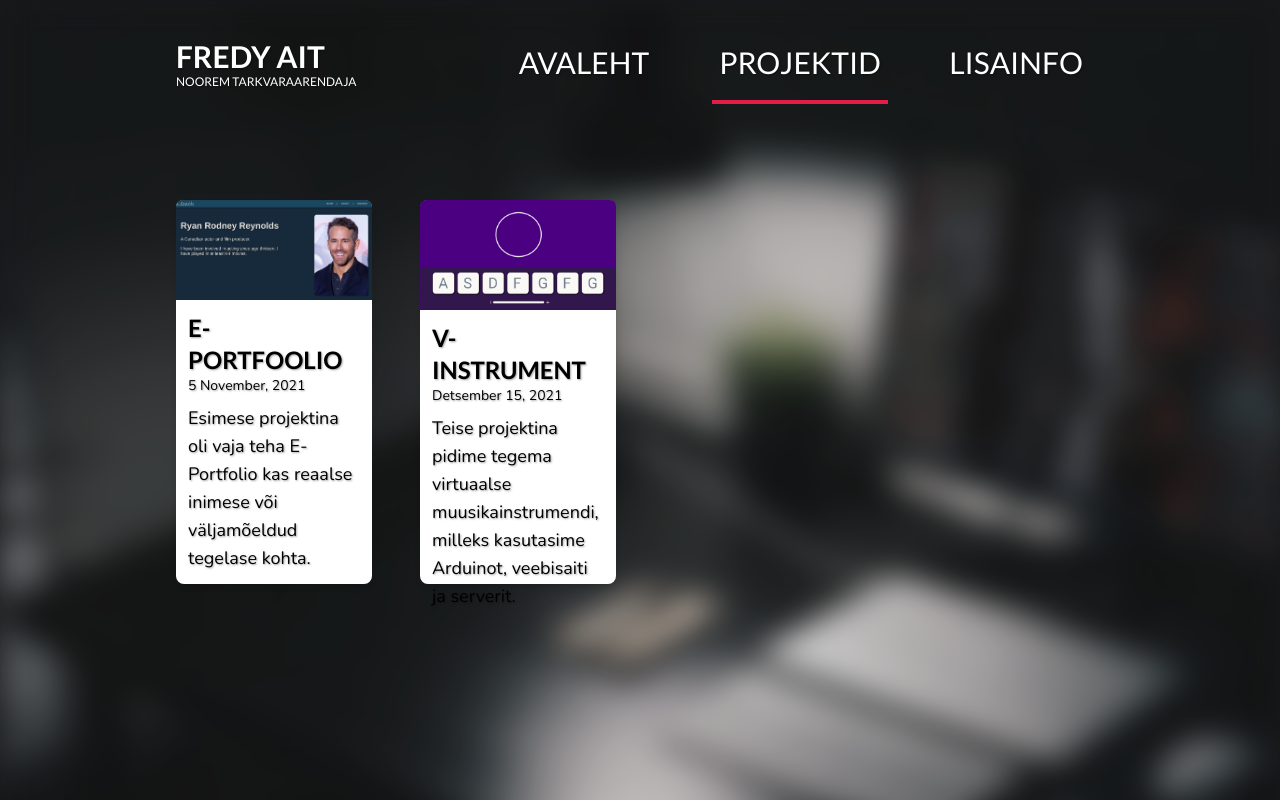
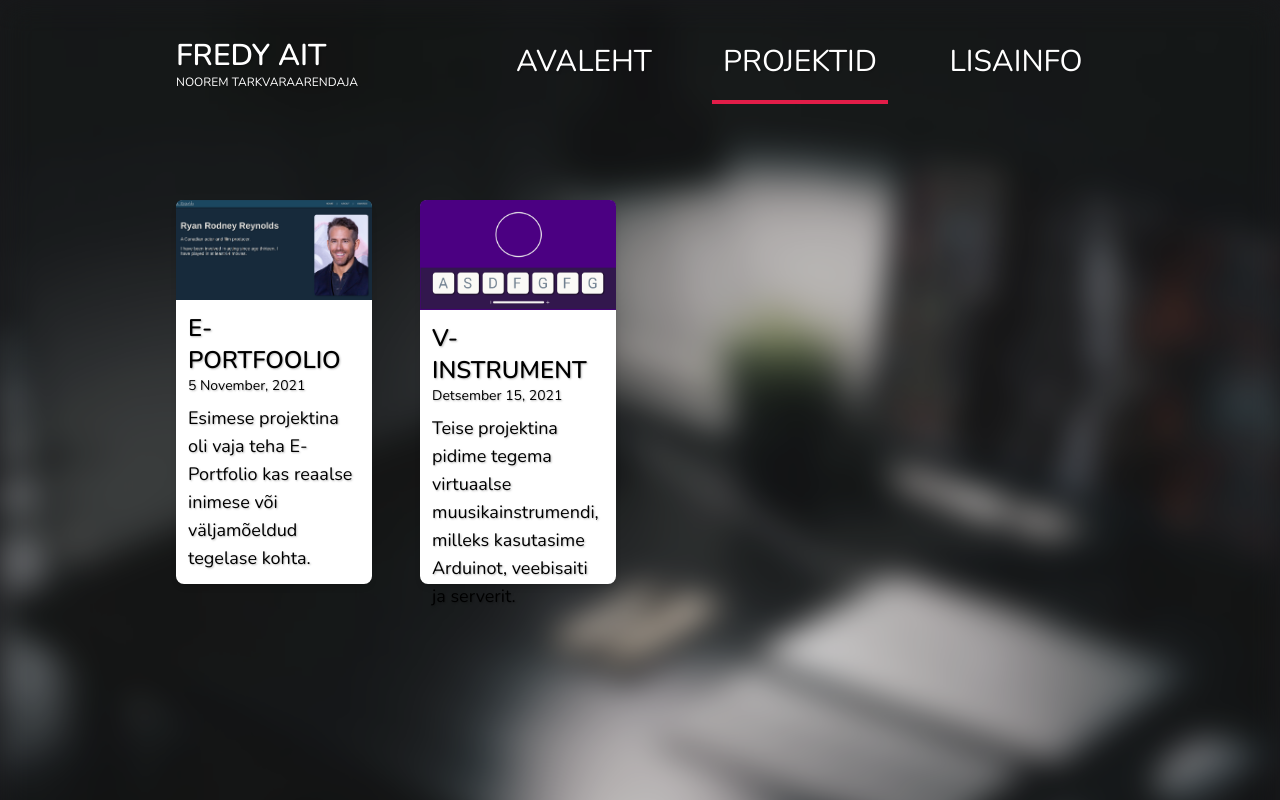
Before and after one commit to Frappyy/portfolio-tailwind, a website: page projects.html in a window 1280 px wide. Drawn offline with nearby package versions, Linux system fonts and the light colour scheme.

Commit message:
font changes

```diff
--- a/projects.html
+++ b/projects.html
@@ -4,19 +4,16 @@
     <meta charset="UTF-8">
     <meta http-equiv="X-UA-Compatible" content="IE=edge">
     <meta name="viewport" content="width=device-width, initial-scale=1.0">
-    <link rel="preconnect" href="https://fonts.googleapis.com">
-    <link rel="preconnect" href="https://fonts.gstatic.com" crossorigin>
-    <link href="https://fonts.googleapis.com/css2?family=Lato:ital,wght@0,100;0,300;0,400;0,700;0,900;1,100;1,300;1,400;1,700;1,900&family=Nunito:ital,wght@0,200;0,300;0,400;0,500;0,600;0,700;0,800;0,900;1,200;1,300;1,400;1,500;1,600;1,700;1,800;1,900&display=swap" rel="stylesheet">
     <script src="https://kit.fontawesome.com/1e98863f1b.js" crossorigin="anonymous"></script>
     <link rel="stylesheet" href="Assets/styles.css">
     <title>Fredy Ait Portfoolio</title>
 </head>
 
 <body>
-    <div class="p-6 font-['Lato'] lg:px-24 xl:px-44">
+    <div class="p-6 font-['Nunito'] lg:px-24 xl:px-44">
         <header class="h-full flex justify-between lg:h-20">
             <div class="flex justify-center items-center h-full">
-                <a href="index.html" class="text-white hover:text-rose-600 trans02 text-shdw-light">
+                <a href="index.html" class="text-white hover:text-rose-600 trans02 text-shdw-light ">
                     <p class="text-2xl lg:text-3xl font-semibold">FREDY AIT</p>
                     <p class="text-xs">NOOREM TARKVARAARENDAJA</p>
                 </a>
@@ -47,16 +44,16 @@
                 <img src="Assets/Images/1-projektipaev-portfoolio.jpg" alt="1-projektipaev-portfoolio" class="w-full h-32 rounded-t-md object-cover">
                 <div class="p-3">
                     <h1 class="text-2xl font-semibold">E-PORTFOOLIO</h1>
-                    <p class="text-sm mb-2 font-['Nunito']">5 November, 2021</p>
-                    <p class="text-lg font-['Nunito']">Esimese projektina oli vaja teha E-Portfolio kas reaalse inimese või väljamõeldud tegelase kohta.</p>
+                    <p class="text-sm mb-2">5 November, 2021</p>
+                    <p class="text-lg">Esimese projektina oli vaja teha E-Portfolio kas reaalse inimese või väljamõeldud tegelase kohta.</p>
                 </div>
             </div></a>
             <a href="projectday2.html"><div class="h-96 max-w-64 shadow-md rounded-lg flex flex-col trans035 bg-white text-black hover:scale-105 hover:bg-rose-600 hover:text-white cursor-pointer">
                 <img src="Assets/Images/2-projektipaev-chello.png" alt="1-projektipaev-portfoolio" class="w-full h-32 rounded-t-md object-cover">
                 <div class="p-3">
                     <h1 class="text-2xl font-semibold">V-INSTRUMENT</h1>
-                    <p class="text-sm mb-2 font-['Nunito']">Detsember 15, 2021</p>
-                    <p class="text-lg font-['Nunito']">Teise projektina pidime tegema virtuaalse muusikainstrumendi, milleks kasutasime Arduinot, veebisaiti ja serverit.</p>
+                    <p class="text-sm mb-2">Detsember 15, 2021</p>
+                    <p class="text-lg">Teise projektina pidime tegema virtuaalse muusikainstrumendi, milleks kasutasime Arduinot, veebisaiti ja serverit.</p>
                 </div>
             </div></a>
         </div>
--- a/src/input.css
+++ b/src/input.css
@@ -1,4 +1,4 @@
-@import url('https://fonts.googleapis.com/css2?family=Arvo:ital,wght@0,400;0,700;1,400;1,700&family=Lato:ital,wght@0,100;0,300;0,400;0,700;0,900;1,100;1,300;1,400;1,700;1,900&display=swap');
+@import url('https://fonts.googleapis.com/css2?family=Nunito:ital,wght@0,200;0,300;0,400;0,500;0,600;0,700;0,800;0,900;1,200;1,300;1,400;1,500;1,600;1,700;1,800;1,900&display=swap');
 
 * {
     box-sizing: border-box;
@@ -17,7 +17,7 @@
 }
 
 .text-shdw-light {
-    text-shadow: 1px 1px 2px rgba(0, 0, 0, .35);
+    text-shadow: 1px 1px 2px rgba(0, 0, 0, .25);
 }
 
 .max-w-64 {
```
Also changed, not shown: index.html (+2 -5 lines), moreinfo.html (+3 -6 lines), projectday1.html (+3 -6 lines), projectday2.html (+4 -7 lines), Assets/styles.css.
